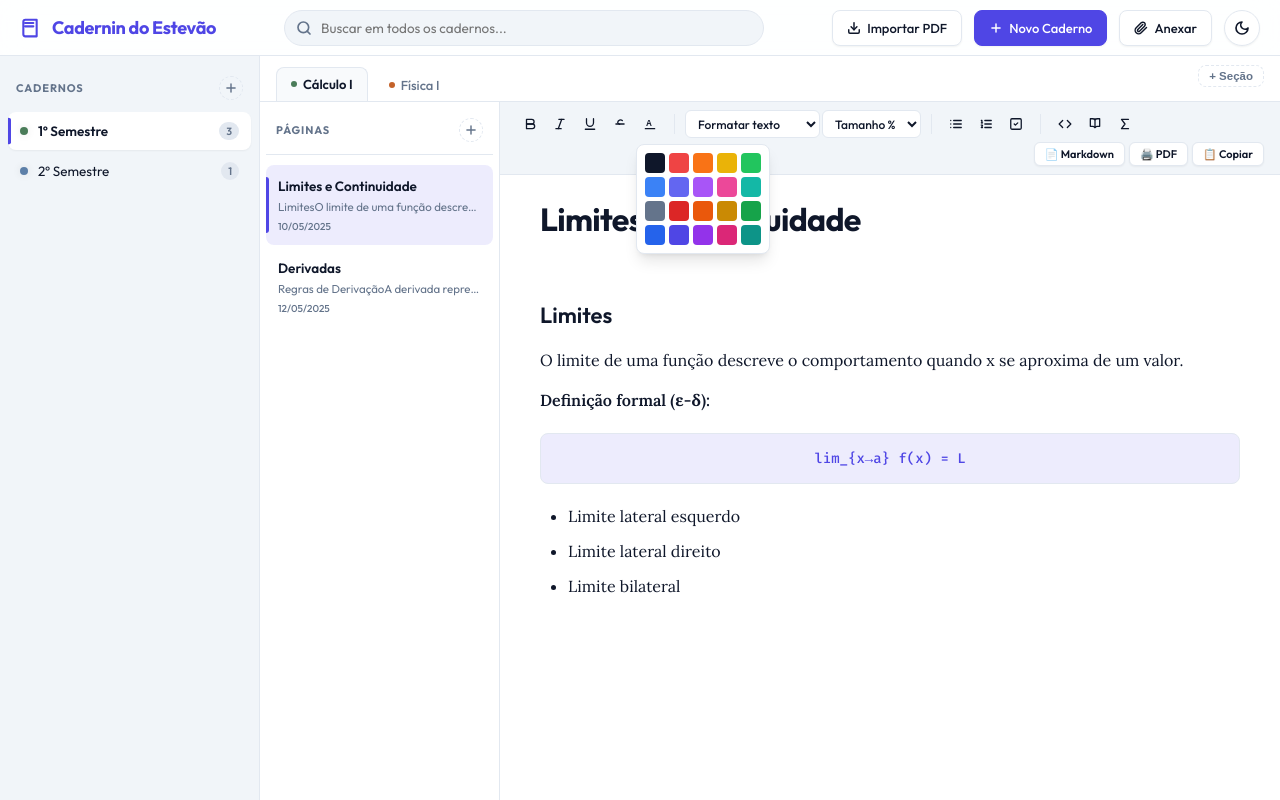
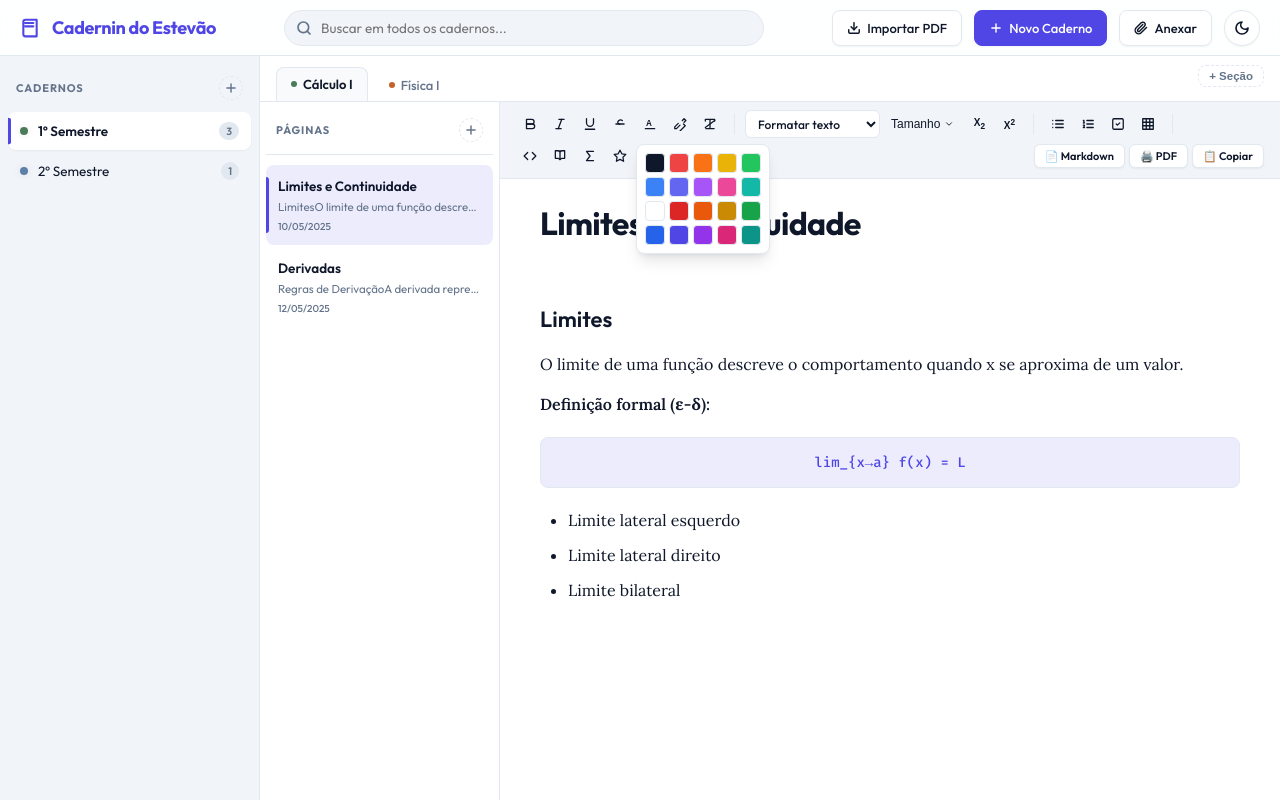
Before and after one commit to garp313/garp-note, a Next.js app: page / in a window 1280 px wide. Both pictures are taken after a click on the button "Cor do texto". Built offline with nearby package versions, Linux system fonts and the light colour scheme.

Commit message:
feat: adiciona cor branca, popup de tamanho, marcador de realce, tabelas e tags no estilo OneNote

```diff
--- a/src/app/globals.css
+++ b/src/app/globals.css
@@ -717,7 +717,7 @@ body {
   width: 20px;
   height: 20px;
   border-radius: 4px;
-  border: 2px solid transparent;
+  border: 1px solid var(--border);
   cursor: pointer;
   transition: transform 0.12s ease, border-color 0.12s ease;
   outline: none;
@@ -726,6 +726,41 @@ body {
 .color-swatch:hover {
   transform: scale(1.2);
   border-color: var(--text);
+}
+
+.font-size-option {
+  background: transparent;
+  border: none;
+  color: var(--text);
+  padding: 6px 12px;
+  font-size: 13px;
+  font-family: var(--font);
+  text-align: left;
+  cursor: pointer;
+  border-radius: 4px;
+  transition: background 0.12s ease;
+  width: 100%;
+}
+.font-size-option:hover {
+  background: var(--panel);
+}
+
+/* Editor table styling */
+.editor-content table {
+  width: 100%;
+  border-collapse: collapse;
+  margin: 16px 0;
+  font-size: 14px;
+}
+.editor-content th,
+.editor-content td {
+  border: 1px solid var(--border);
+  padding: 8px 12px;
+  min-width: 50px;
+}
+.editor-content th {
+  background-color: var(--panel);
+  font-weight: 600;
 }
 
 .export-group {
--- a/src/components/Editor.tsx
+++ b/src/components/Editor.tsx
@@ -20,13 +20,27 @@ export function Editor({ page, editorRef, titleRef, onFlush, onSave, onAttach, o
   const debounceTimerRef = useRef<NodeJS.Timeout | null>(null);
   const [colorPickerOpen, setColorPickerOpen] = useState(false);
   const colorPickerRef = useRef<HTMLDivElement>(null);
+  const [fontSizeOpen, setFontSizeOpen] = useState(false);
+  const fontSizeRef = useRef<HTMLDivElement>(null);
+  const [highlighterOpen, setHighlighterOpen] = useState(false);
+  const highlighterRef = useRef<HTMLDivElement>(null);
   const lastRangeRef = useRef<Range | null>(null);
 
   const COLOR_PALETTE = [
     '#0f172a','#ef4444','#f97316','#eab308','#22c55e',
     '#3b82f6','#6366f1','#a855f7','#ec4899','#14b8a6',
-    '#64748b','#dc2626','#ea580c','#ca8a04','#16a34a',
+    '#ffffff','#dc2626','#ea580c','#ca8a04','#16a34a',
     '#2563eb','#4f46e5','#9333ea','#db2777','#0d9488',
+  ];
+
+  const HIGHLIGHT_PALETTE = [
+    'transparent',
+    '#fef08a', // Amarelo
+    '#bbf7d0', // Verde
+    '#bfdbfe', // Azul
+    '#fbcfe8', // Rosa
+    '#fed7aa', // Laranja
+    '#e9d5ff', // Roxo
   ];
 
   // Debounced auto-save
@@ -118,11 +132,17 @@ export function Editor({ page, editorRef, titleRef, onFlush, onSave, onAttach, o
     }
   }, []);
 
-  // Close color picker when clicking outside
+  // Close popups when clicking outside
   useEffect(() => {
     const handler = (e: MouseEvent) => {
       if (colorPickerRef.current && !colorPickerRef.current.contains(e.target as Node)) {
         setColorPickerOpen(false);
+      }
+      if (fontSizeRef.current && !fontSizeRef.current.contains(e.target as Node)) {
+        setFontSizeOpen(false);
+      }
+      if (highlighterRef.current && !highlighterRef.current.contains(e.target as Node)) {
+        setHighlighterOpen(false);
       }
     };
     document.addEventListener('mousedown', handler);
@@ -138,25 +158,76 @@ export function Editor({ page, editorRef, titleRef, onFlush, onSave, onAttach, o
     setColorPickerOpen(false);
   }, [editorRef, handleInput, restoreSelection]);
 
-  // Apply font size (%) to selected text via span wrapping
+  // Apply font size (%) to selected text using a robust execCommand + node replacement strategy
   const applyFontSize = useCallback((percent: string) => {
     restoreSelection();
     editorRef.current?.focus();
-    const selection = window.getSelection();
-    if (!selection || selection.rangeCount === 0 || selection.isCollapsed) return;
-    const range = selection.getRangeAt(0);
+    document.execCommand('fontSize', false, '7');
+    if (editorRef.current) {
+      const fonts = editorRef.current.querySelectorAll('font[size="7"]');
+      fonts.forEach(font => {
         const span = document.createElement('span');
         span.style.fontSize = percent;
-    try {
-      range.surroundContents(span);
-    } catch {
-      // surroundContents fails for multi-element selections
-      const fragment = range.extractContents();
-      span.appendChild(fragment);
-      range.insertNode(span);
+        while (font.firstChild) {
+          span.appendChild(font.firstChild);
+        }
+        font.parentNode?.replaceChild(span, font);
+      });
     }
     handleInput();
   }, [editorRef, handleInput, restoreSelection]);
+
+  // Apply background (highlight) color to selected text
+  const applyHighlight = useCallback((color: string) => {
+    restoreSelection();
+    editorRef.current?.focus();
+    document.execCommand('backColor', false, color);
+    handleInput();
+    setHighlighterOpen(false);
+  }, [editorRef, handleInput, restoreSelection]);
+
+  // Insert a custom 3x3 table (OneNote style)
+  const insertTable = useCallback(() => {
+    editorRef.current?.focus();
+    const tableHTML = `
+      <table style="width:100%; border-collapse:collapse; margin:16px 0;">
+        <thead>
+          <tr style="background:var(--panel);">
+            <th style="border:1px solid var(--border); padding:8px 12px; text-align:left; font-weight:600;">Cabeçalho 1</th>
+            <th style="border:1px solid var(--border); padding:8px 12px; text-align:left; font-weight:600;">Cabeçalho 2</th>
+            <th style="border:1px solid var(--border); padding:8px 12px; text-align:left; font-weight:600;">Cabeçalho 3</th>
+          </tr>
+        </thead>
+        <tbody>
+          <tr>
+            <td style="border:1px solid var(--border); padding:8px 12px;">Dado 1</td>
+            <td style="border:1px solid var(--border); padding:8px 12px;">Dado 2</td>
+            <td style="border:1px solid var(--border); padding:8px 12px;">Dado 3</td>
+          </tr>
+          <tr>
+            <td style="border:1px solid var(--border); padding:8px 12px;">Dado 4</td>
+            <td style="border:1px solid var(--border); padding:8px 12px;">Dado 5</td>
+            <td style="border:1px solid var(--border); padding:8px 12px;">Dado 6</td>
+          </tr>
+        </tbody>
+      </table><br>
+    `;
+    document.execCommand('insertHTML', false, tableHTML);
+    handleInput();
+  }, [editorRef, handleInput]);
+
+  // Insert custom OneNote-like tags (⭐️ Important, ❓ Question)
+  const insertTag = useCallback((type: 'star' | 'question') => {
+    editorRef.current?.focus();
+    let tagHTML = '';
+    if (type === 'star') {
+      tagHTML = '<span style="background: rgba(234, 179, 8, 0.1); border-left: 3px solid #eab308; padding: 2px 6px; margin: 2px 0; border-radius: 2px; font-weight: 500; font-size: 13px; color: var(--text);">⭐️ Importante: </span>&nbsp;';
+    } else if (type === 'question') {
+      tagHTML = '<span style="background: rgba(59, 130, 246, 0.1); border-left: 3px solid #3b82f6; padding: 2px 6px; margin: 2px 0; border-radius: 2px; font-weight: 500; font-size: 13px; color: var(--text);">❓ Dúvida: </span>&nbsp;';
+    }
+    document.execCommand('insertHTML', false, tagHTML);
+    handleInput();
+  }, [editorRef, handleInput]);
 
   // Drag & Drop handlers
   const handleDrag = useCallback((e: React.DragEvent) => {
@@ -232,13 +303,27 @@ export function Editor({ page, editorRef, titleRef, onFlush, onSave, onAttach, o
     const editor = editorRef.current;
     if (!editor) return;
 
-    // Only strip background colors injected by the browser (not user-set text colors).
-    // User-set text colors are applied intentionally via the color picker.
+    const ALLOWED_BACKGROUNDS = [
+      'rgb(254, 240, 138)', '#fef08a',
+      'rgb(187, 247, 208)', '#bbf7d0',
+      'rgb(191, 219, 254)', '#bfdbfe',
+      'rgb(251, 207, 232)', '#fbcfe8',
+      'rgb(253, 215, 170)', '#fed7aa',
+      'rgb(233, 213, 255)', '#e9d5ff'
+    ];
+
+    // Only strip background colors injected by the browser (not user-set text colors or highlight colors).
     const stripInlineColors = (node: Node) => {
       if (node.nodeType !== Node.ELEMENT_NODE) return;
       const el = node as HTMLElement;
+
+      const bg = el.style.backgroundColor?.toLowerCase();
+      const hasAllowedBg = ALLOWED_BACKGROUNDS.some(allowed => bg.includes(allowed));
+
+      if (bg && !hasAllowedBg) {
         el.style.removeProperty('background-color');
         el.style.removeProperty('background');
+      }
       if (el.getAttribute('style') === '') el.removeAttribute('style');
       el.childNodes.forEach(stripInlineColors);
     };
@@ -369,7 +454,7 @@ export function Editor({ page, editorRef, titleRef, onFlush, onSave, onAttach, o
                       key={c}
                       className="color-swatch"
                       style={{ background: c }}
-                      title={c}
+                      title={c === '#ffffff' ? 'Branco' : c}
                       onClick={() => applyColor(c)}
                       onMouseDown={(e) => e.preventDefault()}
                     />
@@ -378,6 +463,54 @@ export function Editor({ page, editorRef, titleRef, onFlush, onSave, onAttach, o
               </div>
             )}
           </div>
+
+          {/* Highlighter picker */}
+          <div className="color-picker-wrapper" ref={highlighterRef}>
+            <button
+              className="fmt-btn color-btn"
+              title="Cor de realce do texto"
+              onClick={() => setHighlighterOpen(o => !o)}
+              onMouseDown={(e) => e.preventDefault()}
+              style={{ display: 'flex', alignItems: 'center', justifyContent: 'center' }}
+            >
+              <svg xmlns="http://www.w3.org/2000/svg" width="14" height="14" viewBox="0 0 24 24" fill="none" stroke="currentColor" strokeWidth="2.5" strokeLinecap="round" strokeLinejoin="round">
+                <path d="m9 11-6 6v3h3l6-6"/>
+                <path d="m18 12 3 3-9 9M19 9l3-3-3-3-3 3"/>
+              </svg>
+            </button>
+            {highlighterOpen && (
+              <div className="color-picker-popup">
+                <div className="color-picker-grid" style={{ gridTemplateColumns: 'repeat(4, 20px)' }}>
+                  {HIGHLIGHT_PALETTE.map(c => (
+                    <button
+                      key={c}
+                      className="color-swatch"
+                      style={{
+                        background: c === 'transparent' ? 'none' : c,
+                        position: 'relative',
+                        border: c === 'transparent' ? '1px dashed var(--muted)' : '1px solid var(--border)'
+                      }}
+                      title={c === 'transparent' ? 'Sem realce' : c}
+                      onClick={() => applyHighlight(c)}
+                      onMouseDown={(e) => e.preventDefault()}
+                    >
+                      {c === 'transparent' && (
+                        <span style={{ fontSize: '10px', color: 'var(--muted)', display: 'block', textAlign: 'center', lineHeight: '18px' }}>❌</span>
+                      )}
+                    </button>
+                  ))}
+                </div>
+              </div>
+            )}
+          </div>
+
+          {/* Clear formatting */}
+          <button className="fmt-btn" onClick={() => fmt('removeFormat')} title="Limpar Formatação" onMouseDown={(e) => e.preventDefault()}>
+            <svg xmlns="http://www.w3.org/2000/svg" width="14" height="14" viewBox="0 0 24 24" fill="none" stroke="currentColor" strokeWidth="2.5" strokeLinecap="round" strokeLinejoin="round">
+              <path d="M4 7V4h16v3M9 20h6M12 4v16M5 20h14"/>
+              <line x1="4" y1="18" x2="20" y2="6"/>
+            </svg>
+          </button>
         </div>
 
         <span className="fmt-sep" />
@@ -395,22 +528,43 @@ export function Editor({ page, editorRef, titleRef, onFlush, onSave, onAttach, o
             <option value="p">Texto Normal</option>
           </select>
 
-          <select
-            className="fmt-select"
-            onChange={e => { applyFontSize(e.target.value); e.target.value = ''; }}
-            defaultValue=""
+          {/* Custom Font Size Picker */}
+          <div className="color-picker-wrapper" ref={fontSizeRef}>
+            <button
+              className="fmt-btn"
               title="Tamanho do texto"
+              onClick={() => setFontSizeOpen(o => !o)}
+              onMouseDown={(e) => e.preventDefault()}
+              style={{ width: 'auto', padding: '0 8px', gap: '4px', display: 'flex', alignItems: 'center', height: '28px', fontSize: '12px' }}
             >
-            <option value="" disabled>Tamanho %</option>
-            <option value="75%">75%</option>
-            <option value="90%">90%</option>
-            <option value="100%">100%</option>
-            <option value="110%">110%</option>
-            <option value="125%">125%</option>
-            <option value="150%">150%</option>
-            <option value="175%">175%</option>
-            <option value="200%">200%</option>
-          </select>
+              <span>Tamanho</span>
+              <svg xmlns="http://www.w3.org/2000/svg" width="10" height="10" viewBox="0 0 24 24" fill="none" stroke="currentColor" strokeWidth="3" strokeLinecap="round" strokeLinejoin="round"><path d="m6 9 6 6 6-6"/></svg>
+            </button>
+            {fontSizeOpen && (
+              <div className="color-picker-popup" style={{ minWidth: '80px' }}>
+                <div style={{ display: 'flex', flexDirection: 'column', gap: '2px' }}>
+                  {['75%', '90%', '100%', '110%', '125%', '150%', '175%', '200%'].map(size => (
+                    <button
+                      key={size}
+                      className="font-size-option"
+                      onClick={() => { applyFontSize(size); setFontSizeOpen(false); }}
+                      onMouseDown={(e) => e.preventDefault()}
+                    >
+                      {size}
+                    </button>
+                  ))}
+                </div>
+              </div>
+            )}
+          </div>
+
+          {/* Subscript / Superscript */}
+          <button className="fmt-btn" onClick={() => fmt('subscript')} title="Subscrito" onMouseDown={(e) => e.preventDefault()}>
+            <span style={{ fontSize: '10px', fontWeight: 'bold' }}>X<sub>2</sub></span>
+          </button>
+          <button className="fmt-btn" onClick={() => fmt('superscript')} title="Sobrescrito" onMouseDown={(e) => e.preventDefault()}>
+            <span style={{ fontSize: '10px', fontWeight: 'bold' }}>X<sup>2</sup></span>
+          </button>
         </div>
 
         <span className="fmt-sep" />
@@ -425,6 +579,14 @@ export function Editor({ page, editorRef, titleRef, onFlush, onSave, onAttach, o
           <button className="fmt-btn" onClick={insertCheckbox} title="Caixa de Seleção" onMouseDown={(e) => e.preventDefault()}>
             <svg xmlns="http://www.w3.org/2000/svg" width="14" height="14" viewBox="0 0 24 24" fill="none" stroke="currentColor" strokeWidth="2.5" strokeLinecap="round" strokeLinejoin="round"><rect x="3" y="3" width="18" height="18" rx="2" ry="2"/><path d="m9 12 2 2 4-4"/></svg>
           </button>
+
+          {/* Table */}
+          <button className="fmt-btn" onClick={insertTable} title="Inserir Tabela" onMouseDown={(e) => e.preventDefault()}>
+            <svg xmlns="http://www.w3.org/2000/svg" width="14" height="14" viewBox="0 0 24 24" fill="none" stroke="currentColor" strokeWidth="2.5" strokeLinecap="round" strokeLinejoin="round">
+              <path d="M3 3h18v18H3z"/>
+              <path d="M3 9h18M3 15h18M9 3v18M15 3v18"/>
+            </svg>
+          </button>
         </div>
 
         <span className="fmt-sep" />
@@ -438,6 +600,19 @@ export function Editor({ page, editorRef, titleRef, onFlush, onSave, onAttach, o
           </button>
           <button className="fmt-btn" onClick={onMathOpen} title="Fórmula Matemática" onMouseDown={(e) => e.preventDefault()}>
             <svg xmlns="http://www.w3.org/2000/svg" width="14" height="14" viewBox="0 0 24 24" fill="none" stroke="currentColor" strokeWidth="2.5" strokeLinecap="round" strokeLinejoin="round"><path d="M18 4H6L12 12L6 20H18"/></svg>
+          </button>
+
+          {/* OneNote style Tags */}
+          <button className="fmt-btn" onClick={() => insertTag('star')} title="Marcar como Importante" onMouseDown={(e) => e.preventDefault()}>
+            <svg xmlns="http://www.w3.org/2000/svg" width="14" height="14" viewBox="0 0 24 24" fill="none" stroke="currentColor" strokeWidth="2.5" strokeLinecap="round" strokeLinejoin="round">
+              <polygon points="12 2 15.09 8.26 22 9.27 17 14.14 18.18 21.02 12 17.77 5.82 21.02 7 14.14 2 9.27 8.91 8.26 12 2"/>
+            </svg>
+          </button>
+          <button className="fmt-btn" onClick={() => insertTag('question')} title="Marcar como Dúvida" onMouseDown={(e) => e.preventDefault()}>
+            <svg xmlns="http://www.w3.org/2000/svg" width="14" height="14" viewBox="0 0 24 24" fill="none" stroke="currentColor" strokeWidth="2.5" strokeLinecap="round" strokeLinejoin="round">
+              <path d="M9.09 9a3 3 0 0 1 5.83 1c0 2-3 3-3 3"/>
+              <line x1="12" y1="17" x2="12.01" y2="17"/>
+            </svg>
           </button>
         </div>
 
```
Lines whose indentation alone changed are shown as unchanged.
